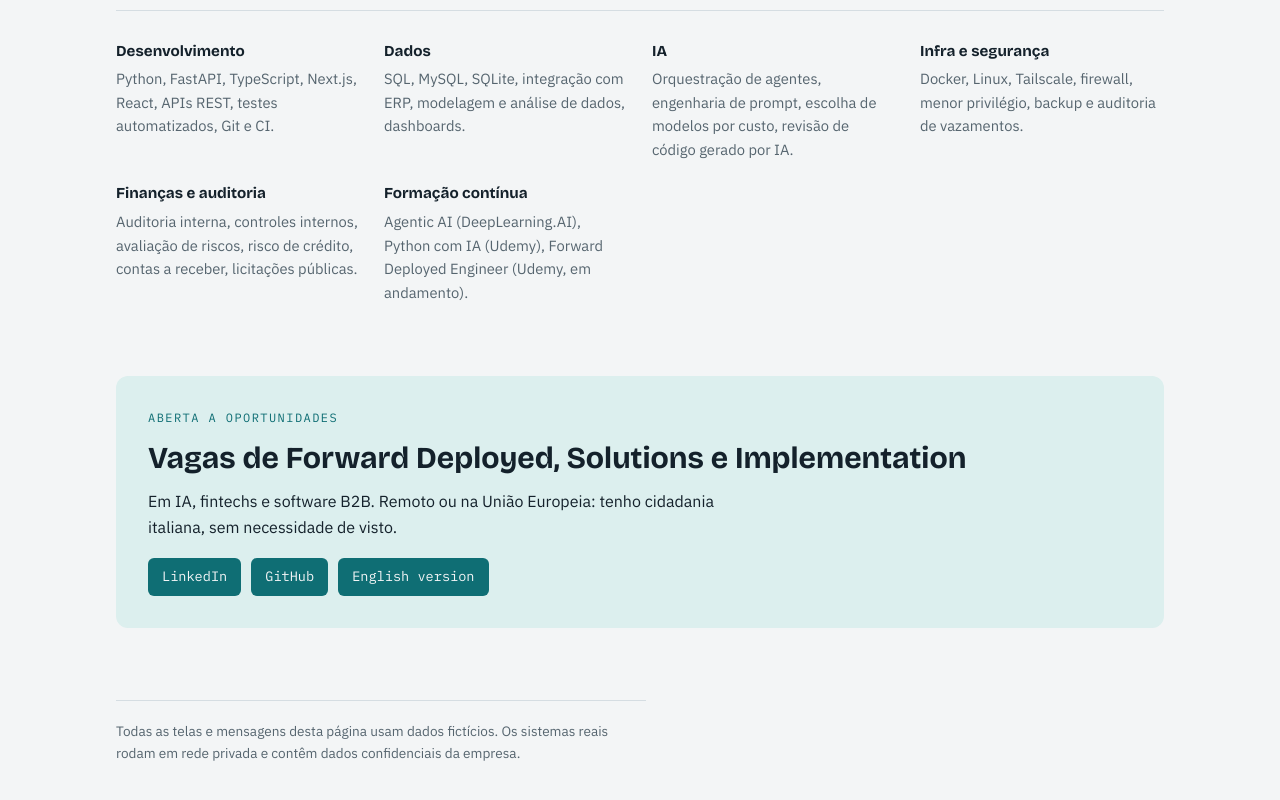
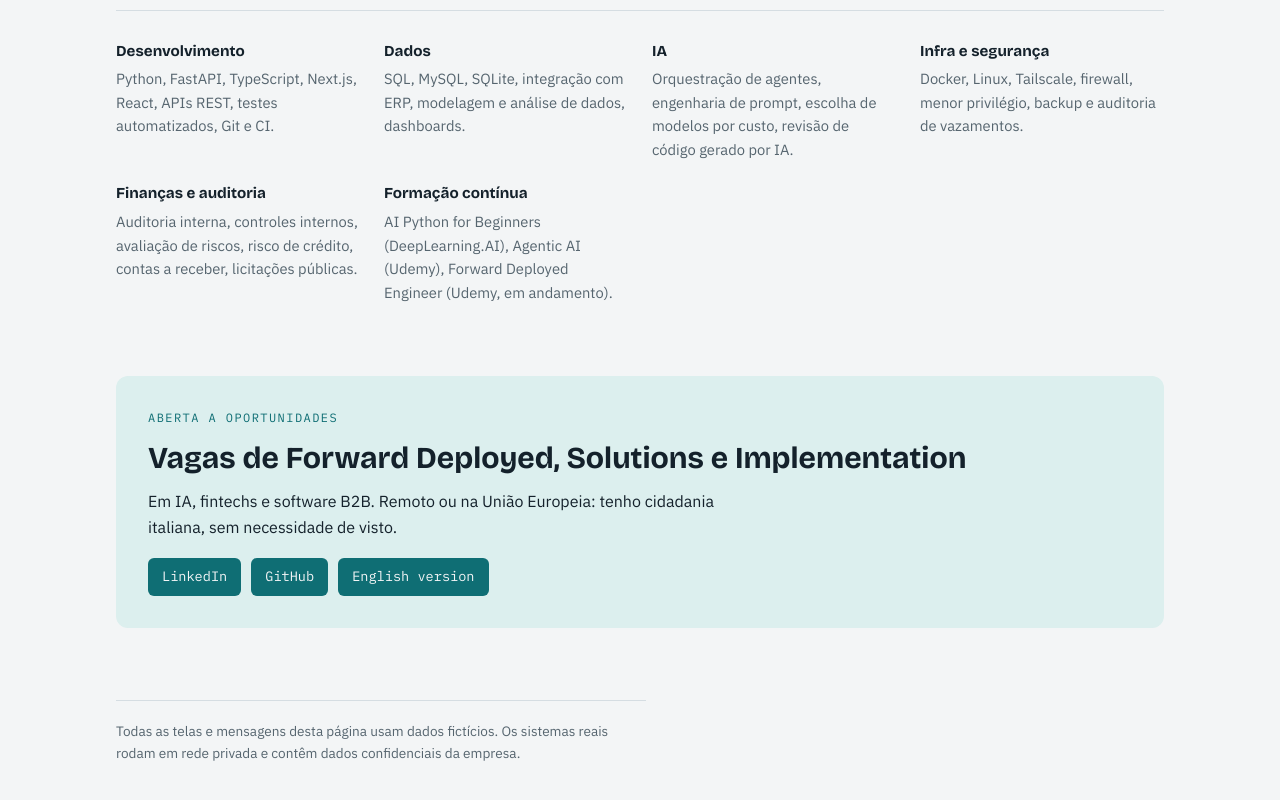
Before and after one commit to lorenakdias/portfolio, a plain HTML site: page pt/index.html in a window 1280 px wide. Shown: the part 4174-4974 px from the top of the page. Drawn offline with nearby package versions, Linux system fonts and the light colour scheme.

Commit message:
Corrige os cursos: AI Python for Beginners (DeepLearning.AI) e Agentic AI (Udemy)
Co-Authored-By: Claude Opus 5.5 <noreply@anthropic.com>
Claude-Session: https://claude.ai/code/session_019RCBVYkRW6qvVNNvTiy8YT

```diff
--- a/pt/index.html
+++ b/pt/index.html
@@ -402,7 +402,7 @@ svg text{font-family:var(--body)}
   <div><h3>IA</h3><p>Orquestração de agentes, engenharia de prompt, escolha de modelos por custo, revisão de código gerado por IA.</p></div>
   <div><h3>Infra e segurança</h3><p>Docker, Linux, Tailscale, firewall, menor privilégio, backup e auditoria de vazamentos.</p></div>
 <div><h3>Finanças e auditoria</h3><p>Auditoria interna, controles internos, avaliação de riscos, risco de crédito, contas a receber, licitações públicas.</p></div>
-  <div><h3>Formação contínua</h3><p>Agentic AI (DeepLearning.AI), Python com IA (Udemy), Forward Deployed Engineer (Udemy, em andamento).</p></div>
+  <div><h3>Formação contínua</h3><p>AI Python for Beginners (DeepLearning.AI), Agentic AI (Udemy), Forward Deployed Engineer (Udemy, em andamento).</p></div>
 </section>
 
 <section class="contact" aria-label="Contato">
```
Also changed, not shown: index.html (+1 -1 lines), 3 other files.
